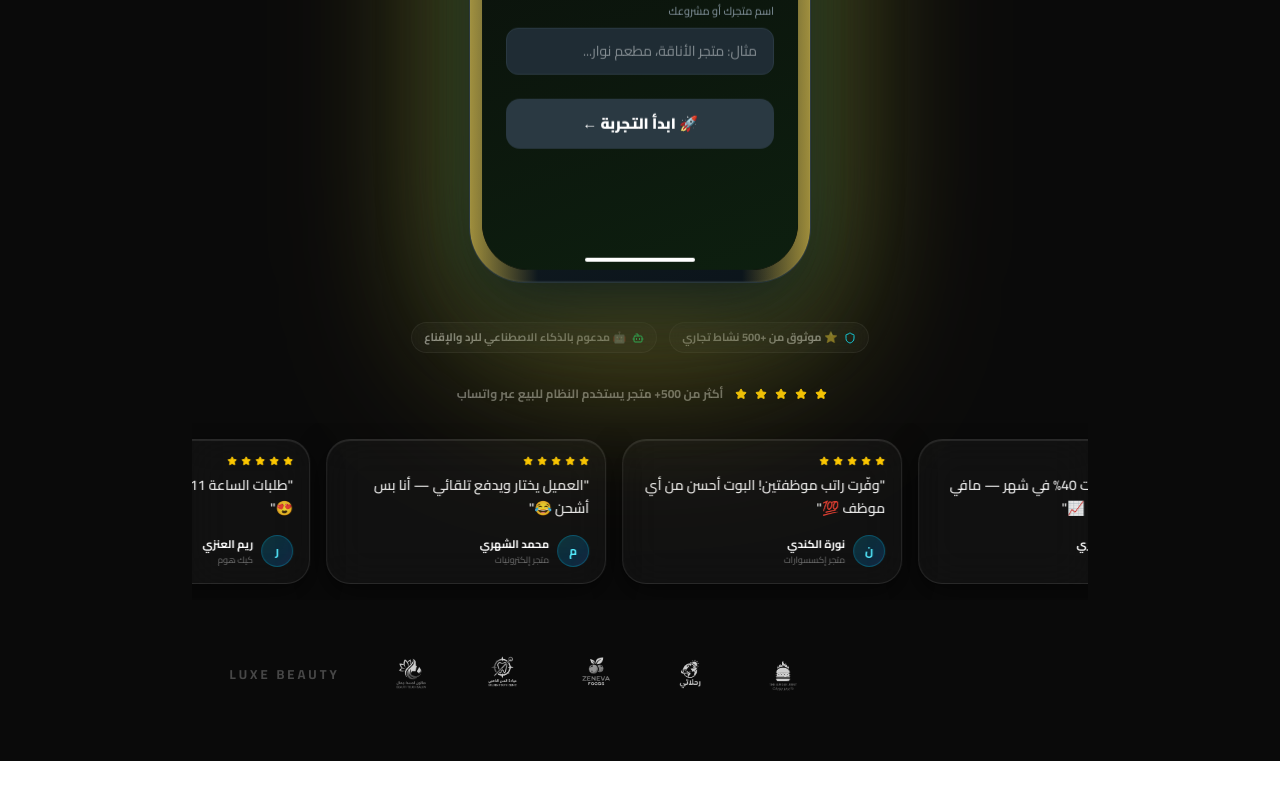
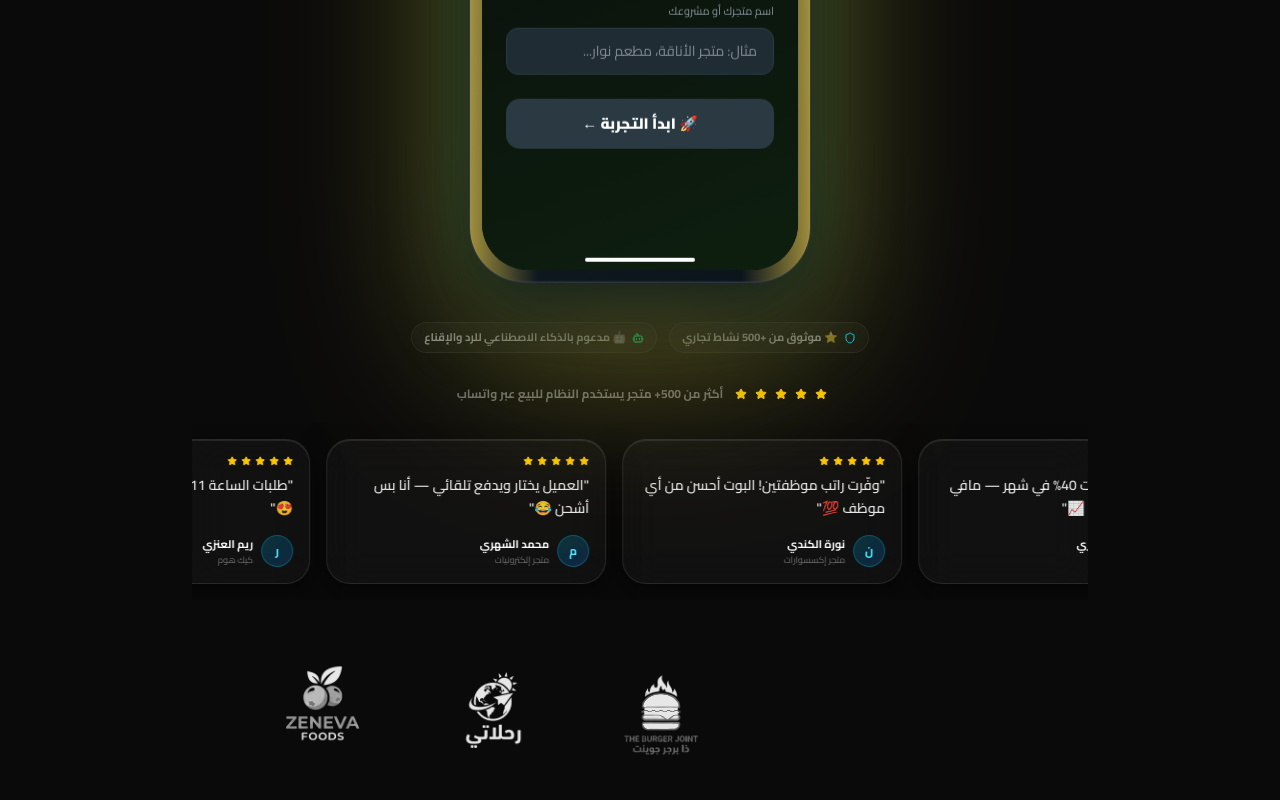
Before and after one commit to tifa77/eco-whatsapp-simulator, a React (Vite) app: page / in a window 1280 px wide. Shown: the part 925-1725 px from the top of the page. Before the commit the page ends 1686 px from the top, so only its background shows below. Built offline with nearby package versions, Linux system fonts and the light colour scheme.

Commit message:
style: triple brand logo size in marquee for maximum visibility

```diff
--- a/src/App.jsx
+++ b/src/App.jsx
@@ -47,10 +47,10 @@ function BrandMarquee() {
                                 src={brand.logo}
                                 alt={brand.name}
                                 style={{
-                                    height: '45px',
+                                    height: '120px',
                                     width: 'auto',
-                                    opacity: 0.8,
-                                    filter: 'grayscale(1) brightness(2.5)'
+                                    opacity: 0.9,
+                                    filter: 'grayscale(1) brightness(2.8)'
                                 }}
                             />
                         ) : (
```
